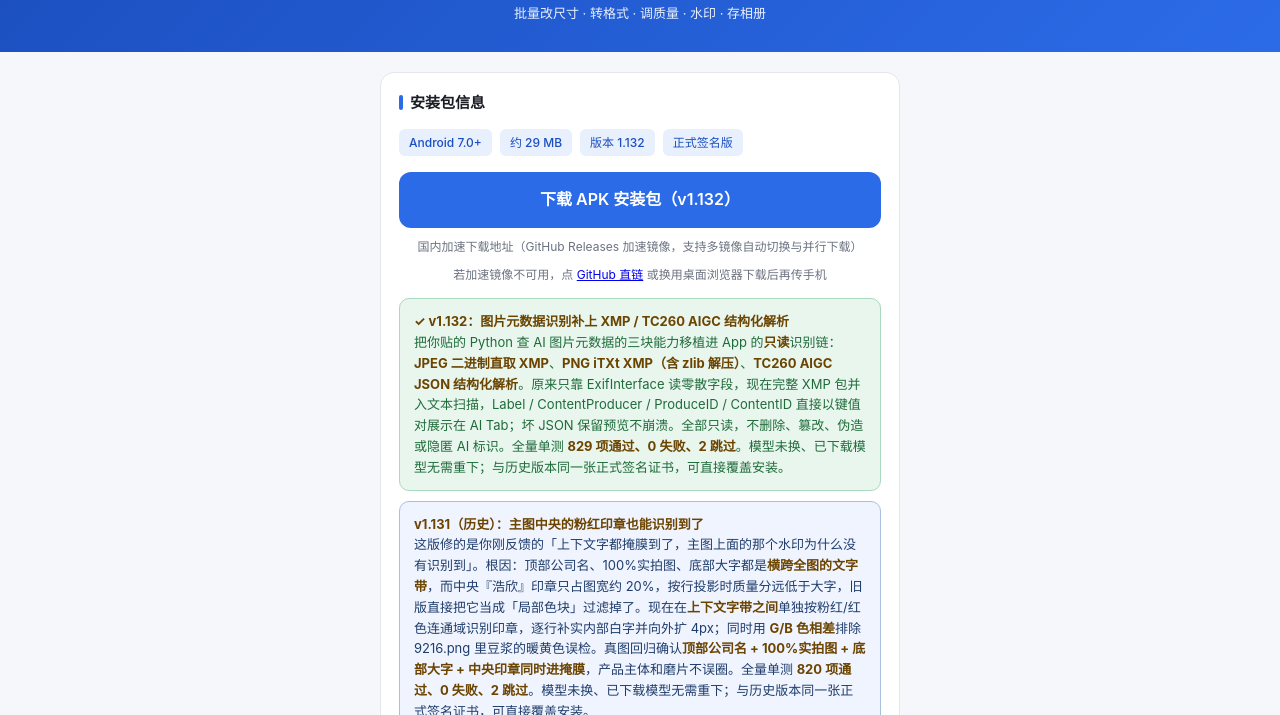
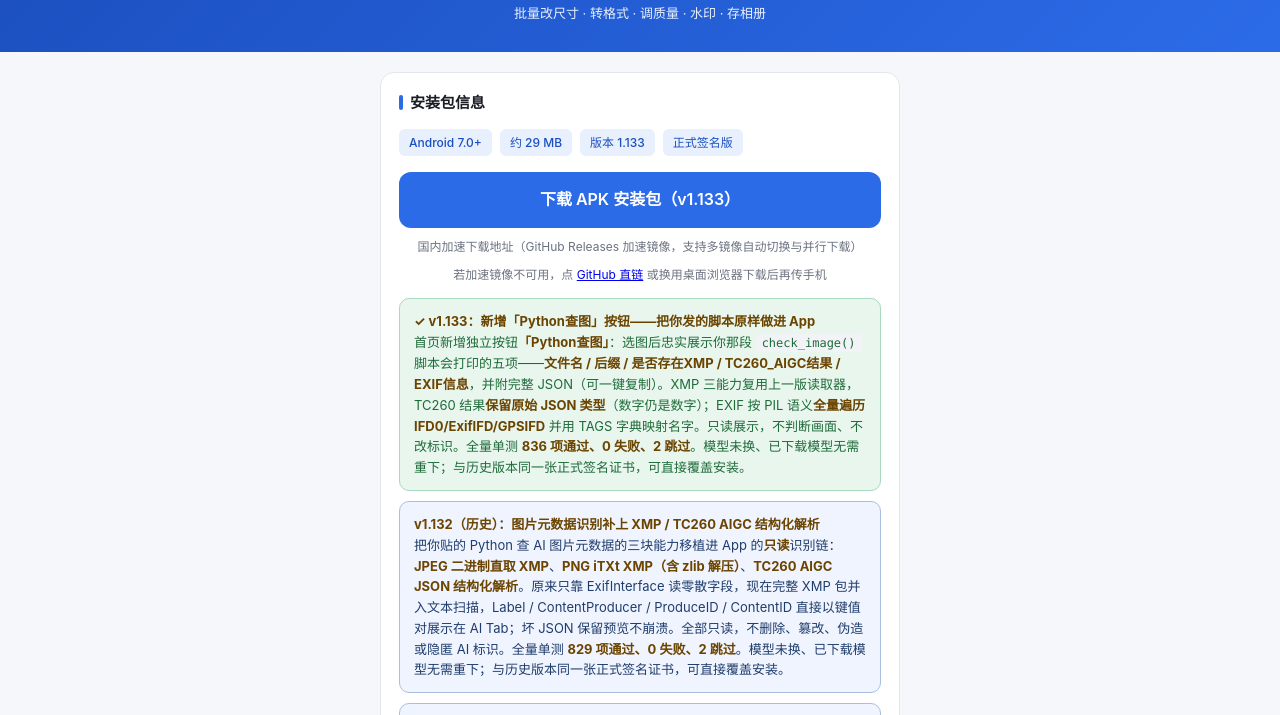
Before and after one commit to tangxueqi/photoresizer-updates, a plain HTML site: page index.html in a window 1280 px wide. Shown: the part 70-785 px from the top of the page. Drawn offline with Linux system fonts and the light colour scheme.

Commit message:
chore: publish v1.133 (index.html)

```diff
--- a/index.html
+++ b/index.html
@@ -77,14 +77,18 @@
     <div class="meta">
       <span class="tag">Android 7.0+</span>
       <span class="tag">约 29 MB</span>
-      <span class="tag">版本 1.132</span>
+      <span class="tag">版本 1.133</span>
       <span class="tag">正式签名版</span>
     </div>
-    <a class="btn" href="https://gh-proxy.com/https://github.com/tangxueqi/photoresizer-updates/releases/download/v202/BingYing-1.132.apk" download>下载 APK 安装包（v1.132）</a>
+    <a class="btn" href="https://gh-proxy.com/https://github.com/tangxueqi/photoresizer-updates/releases/download/v203/BingYing-1.133.apk" download>下载 APK 安装包（v1.133）</a>
     <span class="btn-sub">国内加速下载地址（GitHub Releases 加速镜像，支持多镜像自动切换与并行下载）</span>
-    <span class="btn-sub">若加速镜像不可用，点 <a href="https://github.com/tangxueqi/photoresizer-updates/releases/download/v202/BingYing-1.132.apk" target="_blank">GitHub 直链</a> 或换用桌面浏览器下载后再传手机</span>
+    <span class="btn-sub">若加速镜像不可用，点 <a href="https://github.com/tangxueqi/photoresizer-updates/releases/download/v203/BingYing-1.133.apk" target="_blank">GitHub 直链</a> 或换用桌面浏览器下载后再传手机</span>
     <div class="warn" style="margin-top:14px;background:#E8F6EE;border-color:#A9D9BE;color:#1F6B3A">
-      <strong>✓ v1.132：图片元数据识别补上 XMP / TC260 AIGC 结构化解析</strong><br>
+      <strong>✓ v1.133：新增「Python查图」按钮——把你发的脚本原样做进 App</strong><br>
+      首页新增独立按钮<strong>「Python查图」</strong>：选图后忠实展示你那段 <code>check_image()</code> 脚本会打印的五项——<strong>文件名 / 后缀 / 是否存在XMP / TC260_AIGC结果 / EXIF信息</strong>，并附完整 JSON（可一键复制）。XMP 三能力复用上一版读取器，TC260 结果<strong>保留原始 JSON 类型</strong>（数字仍是数字）；EXIF 按 PIL 语义<strong>全量遍历 IFD0/ExifIFD/GPSIFD</strong> 并用 TAGS 字典映射名字。只读展示，不判断画面、不改标识。全量单测 <strong>836 项通过、0 失败、2 跳过</strong>。模型未换、已下载模型无需重下；与历史版本同一张正式签名证书，可直接覆盖安装。
+    </div>
+    <div class="warn" style="margin-top:10px;background:#F0F4FF;border-color:#A9BFE0;color:#1F3D6B">
+      <strong>v1.132（历史）：图片元数据识别补上 XMP / TC260 AIGC 结构化解析</strong><br>
       把你贴的 Python 查 AI 图片元数据的三块能力移植进 App 的<strong>只读</strong>识别链：<strong>JPEG 二进制直取 XMP</strong>、<strong>PNG iTXt XMP（含 zlib 解压）</strong>、<strong>TC260 AIGC JSON 结构化解析</strong>。原来只靠 ExifInterface 读零散字段，现在完整 XMP 包并入文本扫描，Label / ContentProducer / ProduceID / ContentID 直接以键值对展示在 AI Tab；坏 JSON 保留预览不崩溃。全部只读，不删除、篡改、伪造或隐匿 AI 标识。全量单测 <strong>829 项通过、0 失败、2 跳过</strong>。模型未换、已下载模型无需重下；与历史版本同一张正式签名证书，可直接覆盖安装。
     </div>
     <div class="warn" style="margin-top:10px;background:#F0F4FF;border-color:#A9BFE0;color:#1F3D6B">
```
